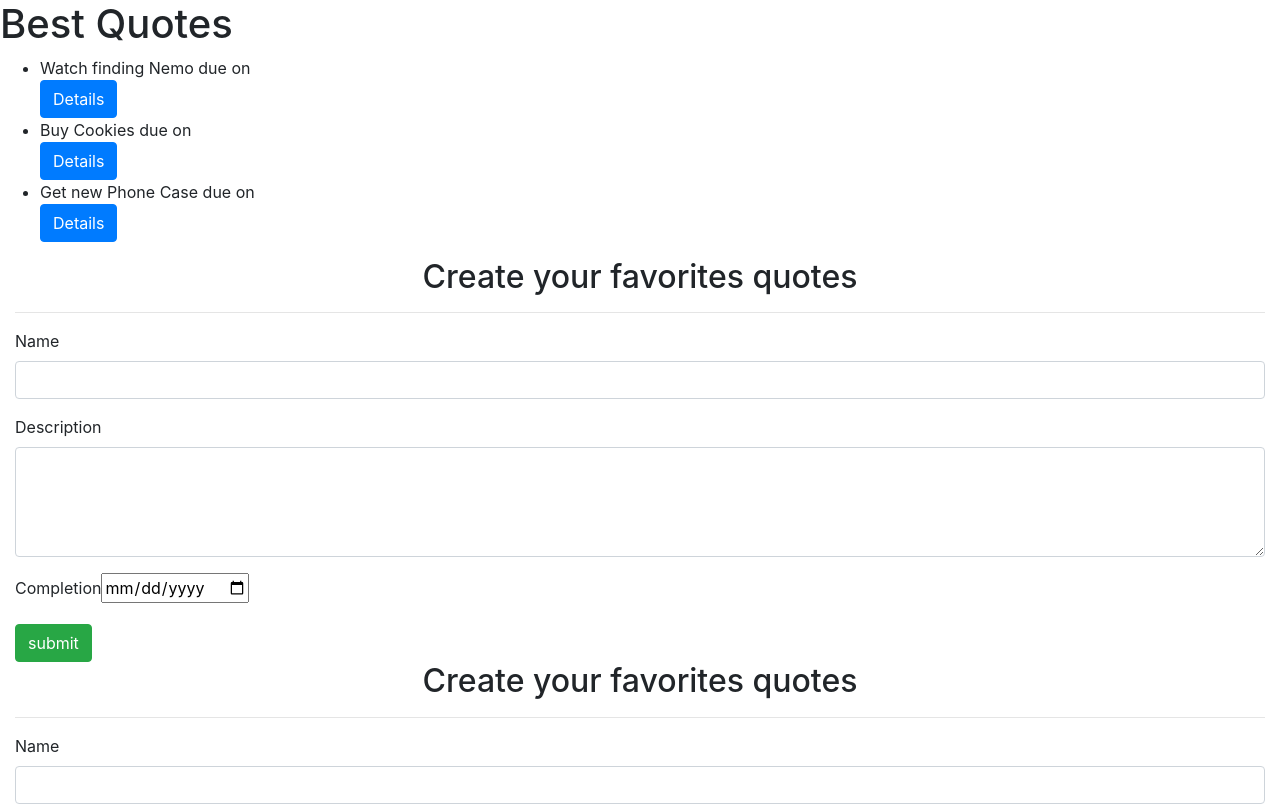
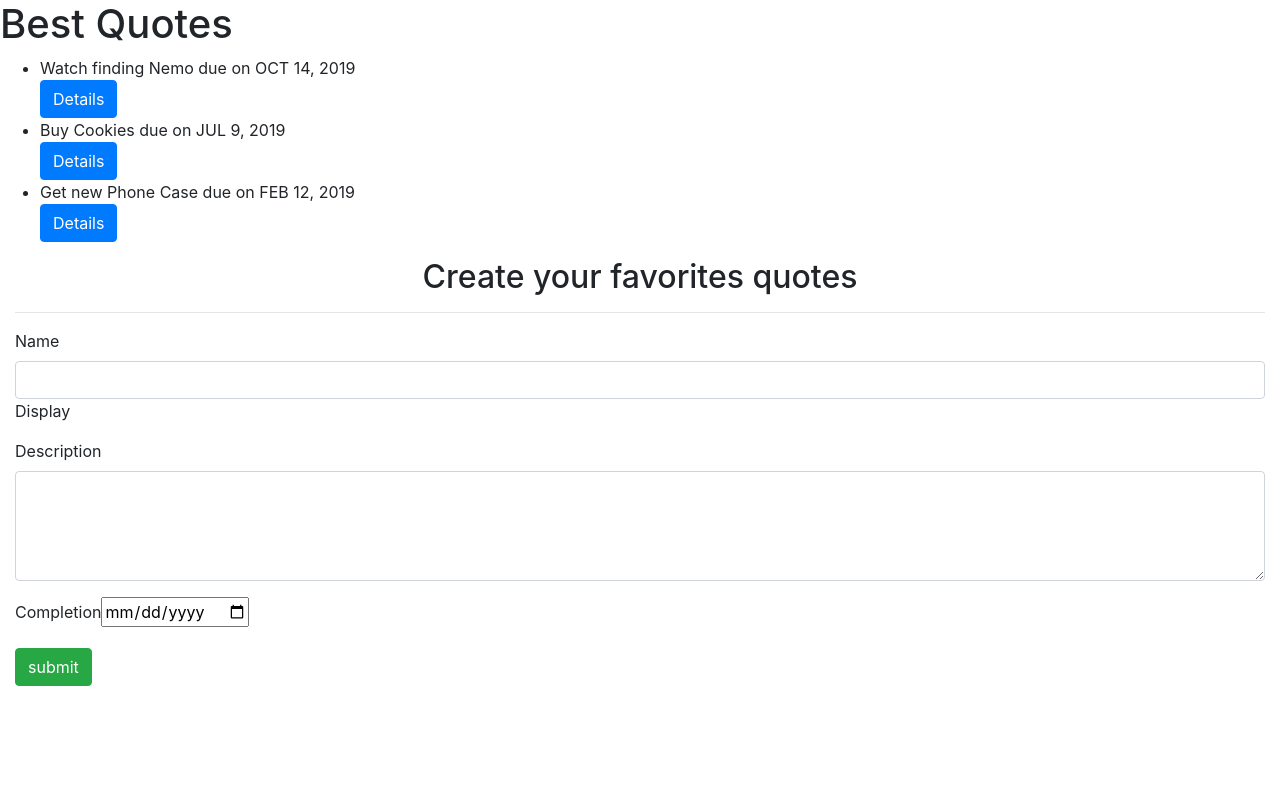
Before and after one commit to aline-bebe/quote, an Angular app: page / in a window 1280 px wide. Shown: the top 806 px of the page. Built offline with nearby package versions, Linux system fonts and the light colour scheme.

Commit message:
adding your quotes

```diff
--- a/src/app/app.component.html
+++ b/src/app/app.component.html
@@ -17,4 +17,4 @@
 
 
 <app-quote></app-quote>
-<app-form-quote></app-form-quote>
+<!-- <app-form-quote></app-form-quote> -->
--- a/src/app/app.module.ts
+++ b/src/app/app.module.ts
@@ -1,6 +1,6 @@
 import { BrowserModule } from '@angular/platform-browser';
 import { NgModule } from '@angular/core';
-import { FormsModule } from '@angular/forms';
+
 
 import { AppRoutingModule } from './app-routing.module';
 import { AppComponent } from './app.component';
@@ -10,6 +10,7 @@ import { QuoteComponent } from './quote/quote.component';
 import { QuotesDetailsComponent } from './quotes-details/quotes-details.component';
 import { DateCountPipe } from './date-count.pipe';
 import { FormQuoteComponent } from './form-quote/form-quote.component';
+import { FormsModule } from '@angular/forms';
 
 @NgModule({
   declarations: [
--- a/src/app/form-quote/form-quote.component.html
+++ b/src/app/form-quote/form-quote.component.html
@@ -1,13 +1,15 @@
 <div class="container-fluid">
         <h2 class="text-center">Create your favorites quotes</h2>
         <hr>
-        <form (ngSubmit)='submit()' #goalForm='ngForm'></form>
-        <form>
+        <form (ngSubmit)='submit()' #readForm='ngForm' class="form">
+
             <div class="form-group">
 
                 <label for="name">Name</label>
-                <input type="text" required class="form-control" id="name">
-
+                <input type="text" required class="form-control" id="name" [(ngModel)]="newQuote.name" name="name" #name='ngModel' required>
+                <div [hidden]="name.valid || name.pristine" class="alert alert-danger">
+                    <p>Name is required</p> </div>
+                Display {{newQuote.name}}
             </div>
             <div class="form-group">
 
--- a/src/app/form-quote/form-quote.component.ts
+++ b/src/app/form-quote/form-quote.component.ts
@@ -6,11 +6,11 @@ import { Quote } from '../quote';
   styleUrls: ['./form-quote.component.css']
 })
 export class FormQuoteComponent implements OnInit {
-  newGoal = new Quote(0,"","",new Date());
-  @Output() addGoal = new EventEmitter<Quote>();
+  newQuote = new Quote(0,"","",new Date());
+  @Output() addQuote = new EventEmitter<Quote>();
 
   submit(){
-this.addGoal.emit(this.newGoal);
+this.addQuote.emit(this.newQuote);
   }
 
     constructor() { }
--- a/src/app/quote/quote.component.html
+++ b/src/app/quote/quote.component.html
@@ -10,12 +10,13 @@
     <h1>Best Quotes</h1>
     <ul>
             <div *ngFor='let read of quote;let i = index'>
-              <li>{{read.name}} due on {{quote.completeDate|date|uppercase}}</li>
+              <li>{{read.name}} due on {{read.completeDate|date|uppercase}}</li>
               <button (click)='words(i)' class="btn btn-primary">Details</button>
               <app-quotes-details *ngIf='read.showDescription' [quote]='read' (isComplete) = 'delete($event,i)'></app-quotes-details>
             </div>
           </ul>
 
-          <app-form-quote (addGoal)="addNewGoal($event)"></app-form-quote>
+          <app-form-quote  (addQuote)="addNewQuote($event)"  ></app-form-quote>
+
 </body>
 </html>
--- a/src/app/quote/quote.component.ts
+++ b/src/app/quote/quote.component.ts
@@ -27,7 +27,7 @@ words(index){
     }
   }
 
-  addNewGoal(read){
+  addNewQuote(read){
     let readLength = this.quote.length;
   read.id = readLength+1;
     read.completeDate = new Date(read.completeDate)
```
